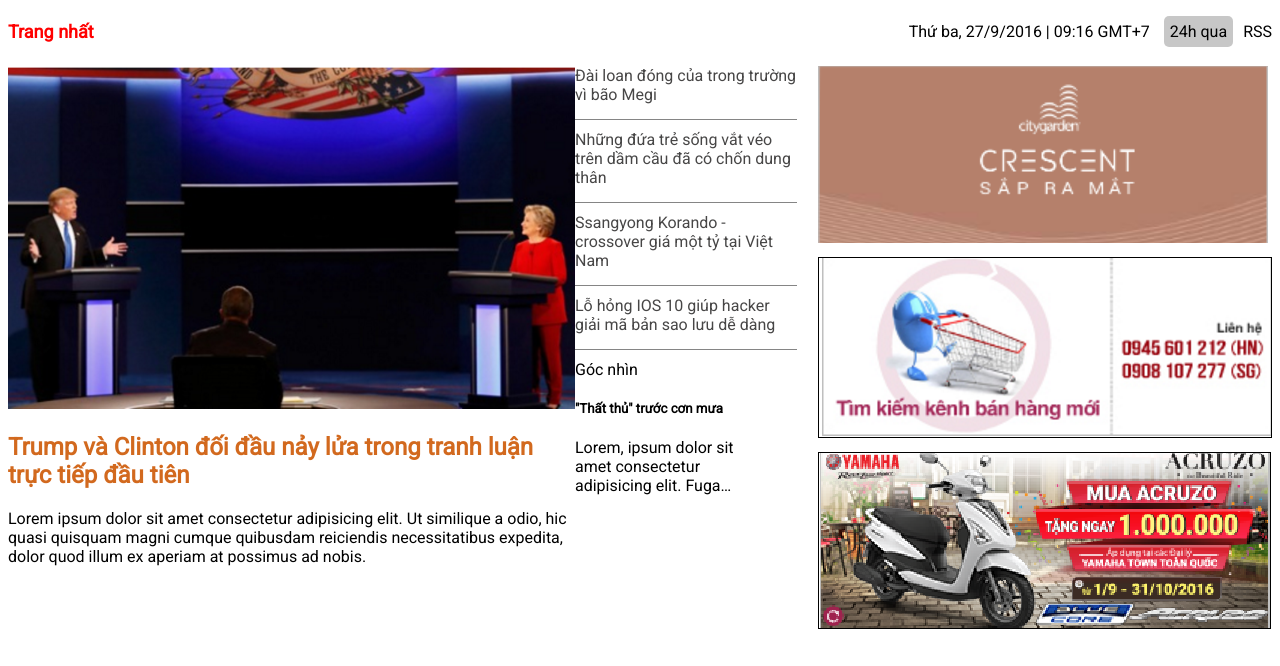
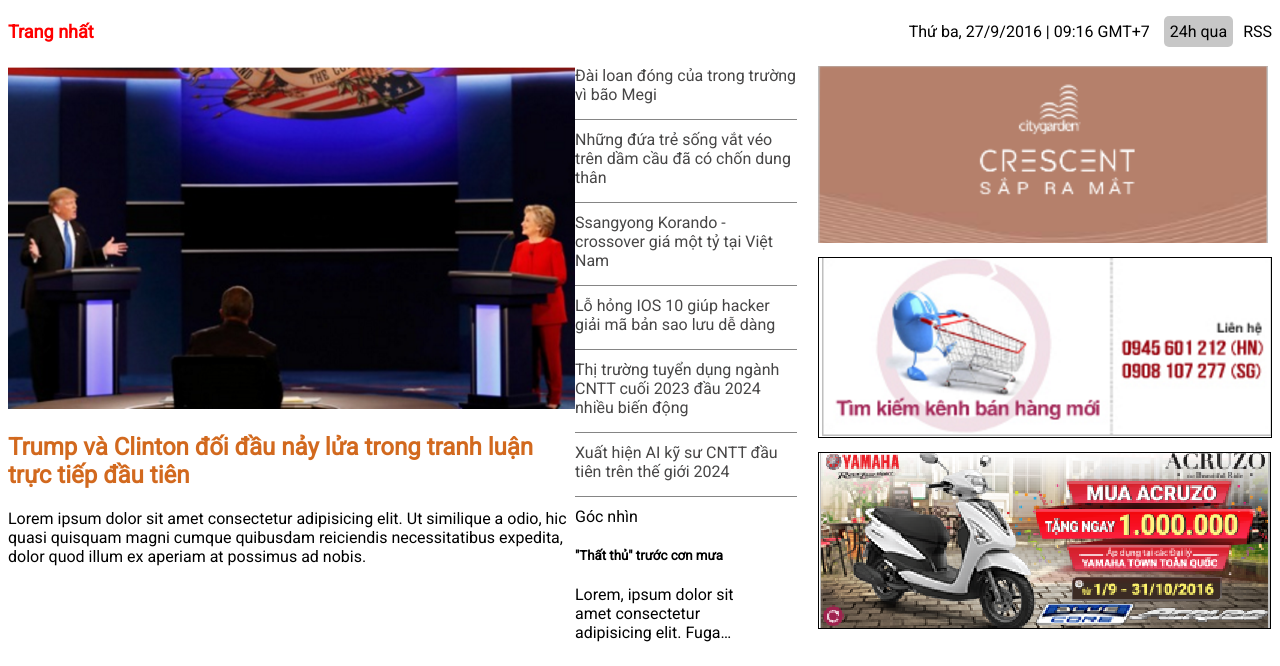
Before and after one commit to hieuliempham/git-practice, a plain HTML site: page index.html in a window 1280 px wide. Shown: the part 271-937 px from the top of the page. Drawn offline with Linux system fonts and the light colour scheme.

Commit message:
step 5: add change st

```diff
--- a/index.html
+++ b/index.html
@@ -84,6 +84,8 @@
                             <li><a href="">Những đứa trẻ sống vắt véo trên dầm cầu đã có chốn dung thân</a></li>
                             <li><a href="">Ssangyong Korando - crossover giá một tỷ tại Việt Nam</a></li>
                             <li><a href="">Lỗ hỏng IOS 10 giúp hacker giải mã bản sao lưu dễ dàng</a></li>
+                            <li><a href="">Thị trường tuyển dụng ngành CNTT cuối 2023 đầu 2024 nhiều biến động</a></li>
+                            <li><a href="">Xuất hiện AI kỹ sư CNTT đầu tiên trên thế giới 2024 </a></li>
                         </ul>
                         <div class="post-small">
                             <div class="post-small-tag">
```
